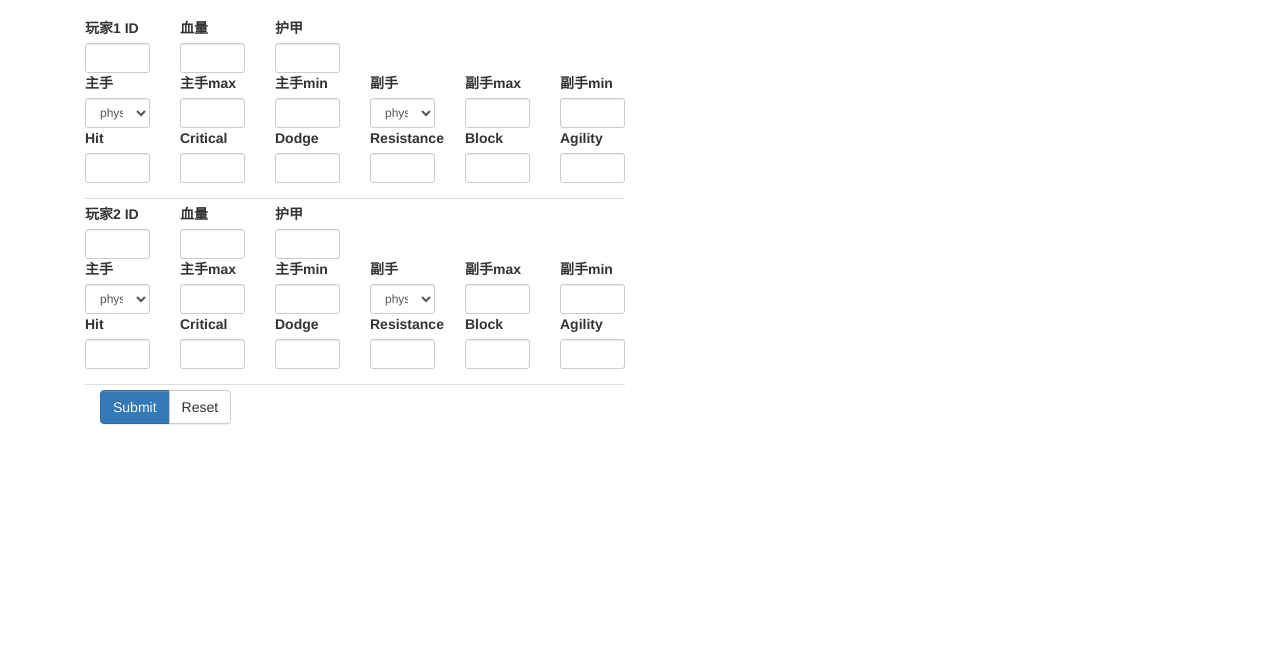
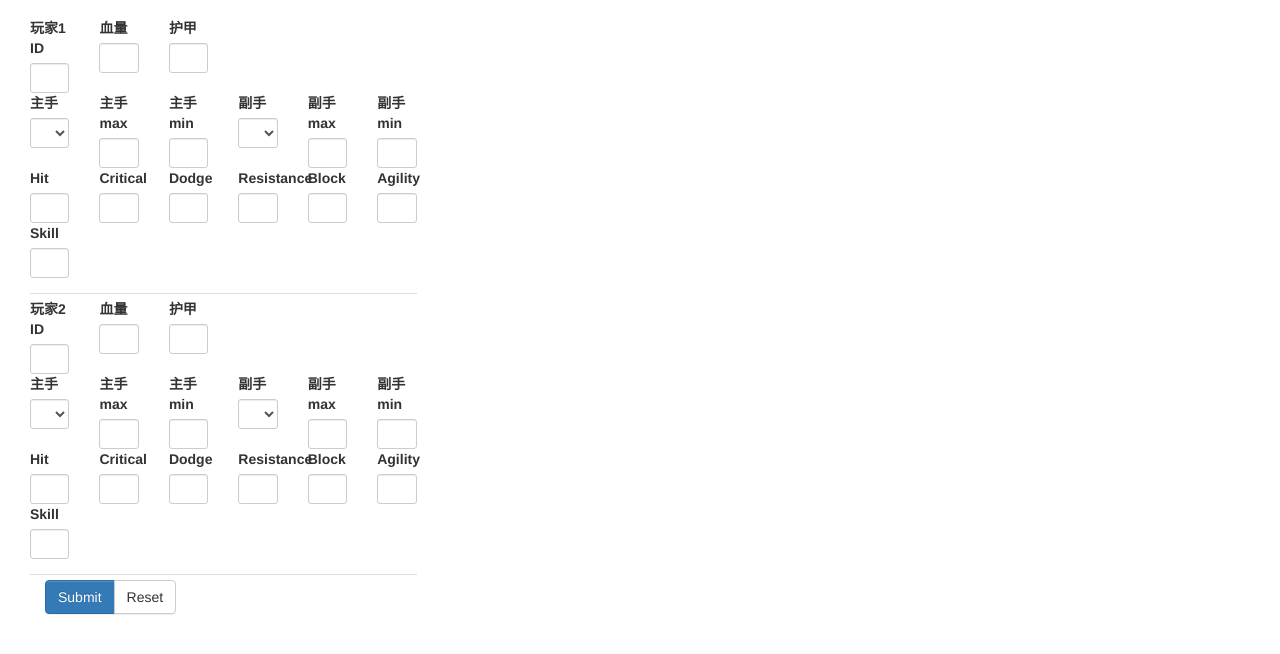
Before and after one commit to marvintau/dungeon, a website: page priv/assets/index.html in a window 1280 px wide. Shown: the part 54-708 px from the top of the page. Drawn offline with Linux system fonts and the light colour scheme.

Commit message:
inserting casts

```diff
--- a/priv/assets/index.html
+++ b/priv/assets/index.html
@@ -38,8 +38,8 @@
         </div>
         </nav>
 
-        <div class="container">
-            <div class="col-md-6">
+        <div class="col-md-12">
+            <div class="col-md-4">
                 <div class="row">
                     <div class="form-group-sm col-sm-2">
                         <label for="id1">玩家1 ID</label>
@@ -114,7 +114,13 @@
                         <input class="form-control" id="agi1" >
                     </div>
                  </div>
-                <div class="h-divider"></div>
+                <div class="row">
+                    <div class="form-group-sm col-sm-2">
+                        <label for="hp1">Skill</label>
+                        <input class="form-control" id="cast1" >
+                    </div>
+                </div>
+                 <div class="h-divider"></div>
                 <div class="row">
                     <div class="form-group-sm col-sm-2">
                         <label for="id1">玩家2 ID</label>
@@ -189,6 +195,12 @@
                         <input class="form-control" id="agi2" >
                     </div>
                  </div>
+                <div class="row">
+                    <div class="form-group-sm col-sm-2">
+                        <label for="hp1">Skill</label>
+                        <input class="form-control" id="cast2" >
+                    </div>
+                </div>
 
                 <div class="h-divider"></div>
 
--- a/priv/assets/main.js
+++ b/priv/assets/main.js
@@ -18,6 +18,8 @@ $.setData = function () {
       $('#block1').val("35"),
       $('#agi1').val("50"),
 
+      $('#cast1').val('shield_slam'),
+
       $('#id2').val("Bumberbatch"),
       $('#hp2').val("2700"),
       $('#prim_type2').val("physical"),
@@ -34,7 +36,10 @@ $.setData = function () {
       $('#dodge2').val("30"),
       $('#resist2').val("35"),
       $('#block2').val("0"),
-      $('#agi2').val("75")
+      $('#agi2').val("75"),
+
+      $('#cast2').val('pierce_strike')
+
 }
 
 
@@ -57,8 +62,9 @@ $.getData = function () {
             dodge : parseInt($('#dodge1').val()),
             resist : parseInt($('#resist1').val()),
             block : parseInt($('#block1').val()),
-            agility : parseInt($('#agi1').val())
+            agility : parseInt($('#agi1').val()),
 
+            cast : $('#cast1').val()
         },
 
         player2 : {
@@ -78,8 +84,9 @@ $.getData = function () {
             dodge : parseInt($('#dodge2').val()),
             resist : parseInt($('#resist2').val()),
             block : parseInt($('#block2').val()),
-            agility : parseInt($('#agi2').val())
+            agility : parseInt($('#agi2').val()),
 
+            cast : $('#cast2').val()
         }
      }
 }
```
Also changed, not shown: 7 other files.
